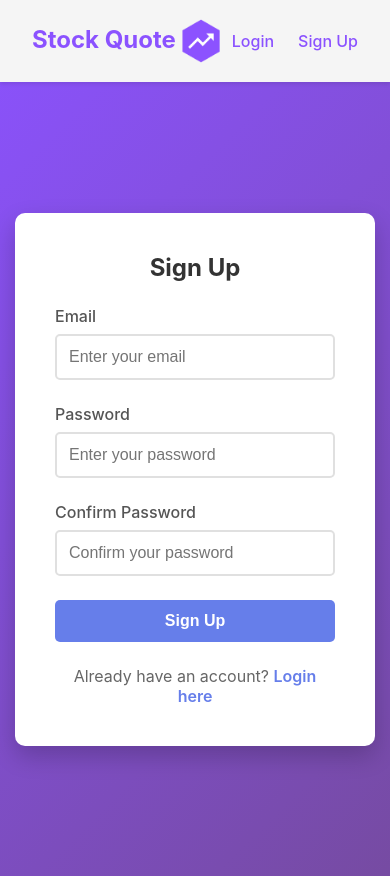
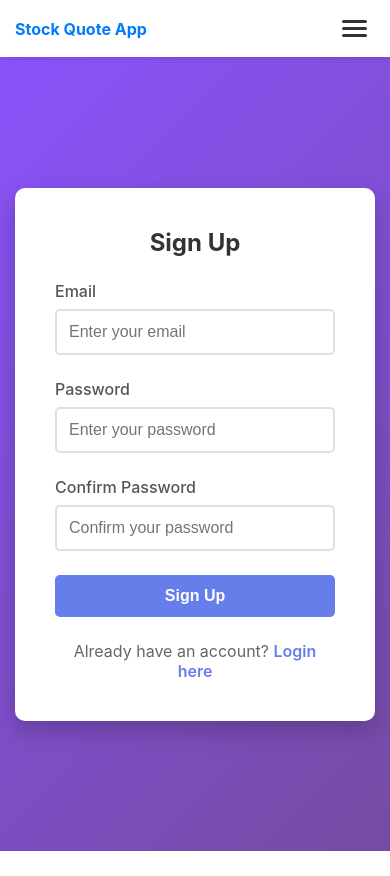
Before and after one commit to isaacfrett/stockquote-ui, a React (Create React App) app: page /signup in a window 390 px wide. After the commit the page ends 851 px from the top, so only its background shows below. Built offline with nearby package versions, Linux system fonts and the light colour scheme; no server answers.

Commit message:
add mobile styling

```diff
--- a/src/components/Navigation.css
+++ b/src/components/Navigation.css
@@ -1,7 +1,11 @@
-.navbar {
-  background-color: whitesmoke;
+/* src/components/Navigation.css */
+.navigation {
+  background: #fff;
   box-shadow: 0 2px 4px rgba(0,0,0,0.1);
-  padding: 1rem 2rem;
+  padding: 0;
+  position: sticky;
+  top: 0;
+  z-index: 1000;
 }
 
 .nav-container {
@@ -10,53 +14,146 @@
   display: flex;
   justify-content: space-between;
   align-items: center;
+  padding: 1rem 20px;
+  position: relative;
 }
 
 .nav-logo {
   font-size: 1.5rem;
   font-weight: bold;
-  color: #8b52ff;
+  color: #007bff;
   text-decoration: none;
+  white-space: nowrap;
 }
 
-.nav-menu {
+.nav-links {
   display: flex;
+  gap: 20px;
   align-items: center;
-  gap: 1.5rem;
 }
 
-.nav-link {
-  color: #8b52ff;
+.nav-links a {
+  color: #333;
   text-decoration: none;
-  font-weight: 500;
-  transition: color 0.3s;
+  padding: 8px 16px;
+  border-radius: 6px;
+  transition: background 0.3s;
+  white-space: nowrap;
 }
 
-.nav-link:hover {
-  color: #667eea;
+.nav-links a:hover {
+  background: #f5f5f5;
 }
 
-.nav-user {
+.user-email {
   color: #666;
-  font-size: 0.9rem;
+  font-size: 14px;
+  padding: 8px 16px;
+  white-space: nowrap;
+  overflow: hidden;
+  text-overflow: ellipsis;
+  max-width: 200px;
 }
 
-.nav-button {
-  background-color: #667eea;
+.btn-logout {
+  background: #dc3545;
   color: white;
   border: none;
-  padding: 0.5rem 1.5rem;
-  border-radius: 5px;
+  padding: 8px 16px;
+  border-radius: 6px;
   cursor: pointer;
-  font-weight: 500;
-  transition: background-color 0.3s;
+  font-size: 14px;
+  white-space: nowrap;
 }
 
-.nav-button:hover {
-  background-color: #5568d3;
+.btn-logout:hover {
+  background: #c82333;
 }
 
-.logo {
-  width: 50px;
-  vertical-align: middle;
+/* Hamburger menu button */
+.hamburger {
+  display: none;
+  flex-direction: column;
+  gap: 4px;
+  background: none;
+  border: none;
+  cursor: pointer;
+  padding: 8px;
 }
+
+.hamburger span {
+  width: 25px;
+  height: 3px;
+  background: #333;
+  border-radius: 2px;
+  transition: all 0.3s;
+}
+
+.hamburger.open span:nth-child(1) {
+  transform: rotate(45deg) translate(5px, 5px);
+}
+
+.hamburger.open span:nth-child(2) {
+  opacity: 0;
+}
+
+.hamburger.open span:nth-child(3) {
+  transform: rotate(-45deg) translate(7px, -6px);
+}
+
+/* Mobile styles */
+@media (max-width: 768px) {
+  .nav-logo {
+    font-size: 1.2rem;
+  }
+
+  .hamburger {
+    display: flex;
+  }
+
+  .nav-links {
+    position: absolute;
+    top: 100%;
+    left: 0;
+    right: 0;
+    flex-direction: column;
+    background: #fff;
+    box-shadow: 0 4px 6px rgba(0,0,0,0.1);
+    padding: 20px;
+    gap: 10px;
+    max-height: 0;
+    overflow: hidden;
+    opacity: 0;
+    transition: all 0.3s ease-in-out;
+  }
+
+  .nav-links.open {
+    max-height: 500px;
+    opacity: 1;
+    padding: 20px;
+  }
+
+  .nav-links a,
+  .user-email,
+  .btn-logout {
+    width: 100%;
+    text-align: center;
+    padding: 12px 16px;
+  }
+
+  .user-email {
+    max-width: 100%;
+    border-bottom: 1px solid #eee;
+  }
+}
+
+/* Small mobile devices */
+@media (max-width: 480px) {
+  .nav-container {
+    padding: 0.75rem 15px;
+  }
+
+  .nav-logo {
+    font-size: 1rem;
+  }
+}
--- a/src/components/Navigation.js
+++ b/src/components/Navigation.js
@@ -1,46 +1,73 @@
-// src/components/Navigation.js
-import React from 'react';
+import React, { useState } from 'react';
 import { Link, useNavigate } from 'react-router-dom';
 import { useAuth } from '../context/AuthContext';
 import './Navigation.css';
-import logo from "./logo.png"
 
-const Navigation = () => {
+function Navigation() {
   const { token, user, logout } = useAuth();
   const navigate = useNavigate();
+  const [isOpen, setIsOpen] = useState(false);
 
   const handleLogout = async () => {
     await logout();
+    setIsOpen(false);
     navigate('/login');
   };
 
+  const handleLinkClick = () => {
+    setIsOpen(false);
+  };
+
+  const toggleMenu = () => {
+    setIsOpen(!isOpen);
+  };
+
   return (
-    <nav className="navbar">
+    <nav className="navigation">
       <div className="nav-container">
-        <Link to="/" className="nav-logo">
-          Stock Quote
-          <img className="logo" src={logo}/>
+        <Link to="/" className="nav-logo" onClick={handleLinkClick}>
+          Stock Quote App
         </Link>
-        <div className="nav-menu">
+
+        <button
+          className={`hamburger ${isOpen ? 'open' : ''}`}
+          onClick={toggleMenu}
+          aria-label="Toggle menu"
+          aria-expanded={isOpen}
+        >
+          <span></span>
+          <span></span>
+          <span></span>
+        </button>
+
+        <div className={`nav-links ${isOpen ? 'open' : ''}`}>
           {token ? (
             <>
-              <Link to="/dashboard" className="nav-link">Dashboard</Link>
-              <Link to="/stock-quote" className="nav-link">Stock Quote</Link>
-              <span className="nav-user">{user?.email}</span>
-              <button onClick={handleLogout} className="nav-button">
+              <Link to="/dashboard" onClick={handleLinkClick}>
+                Dashboard
+              </Link>
+              <Link to="/stock-quote" onClick={handleLinkClick}>
+                Get Quote
+              </Link>
+              <span className="user-email">{user?.email}</span>
+              <button onClick={handleLogout} className="btn-logout">
                 Logout
               </button>
             </>
           ) : (
             <>
-              <Link to="/login" className="nav-link">Login</Link>
-              <Link to="/signup" className="nav-link">Sign Up</Link>
+              <Link to="/login" onClick={handleLinkClick}>
+                Login
+              </Link>
+              <Link to="/signup" onClick={handleLinkClick}>
+                Sign Up
+              </Link>
             </>
           )}
         </div>
       </div>
     </nav>
   );
-};
+}
 
 export default Navigation;
--- a/src/pages/Auth.css
+++ b/src/pages/Auth.css
@@ -92,3 +92,18 @@
 .auth-link a:hover {
   text-decoration: underline;
 }
+
+
+@media (max-width: 480px) {
+  .auth-box {
+    padding: 30px 20px;
+  }
+
+  .auth-box h2 {
+    font-size: 1.5rem;
+  }
+
+  .form-group input {
+    font-size: 16px;
+  }
+}
```
